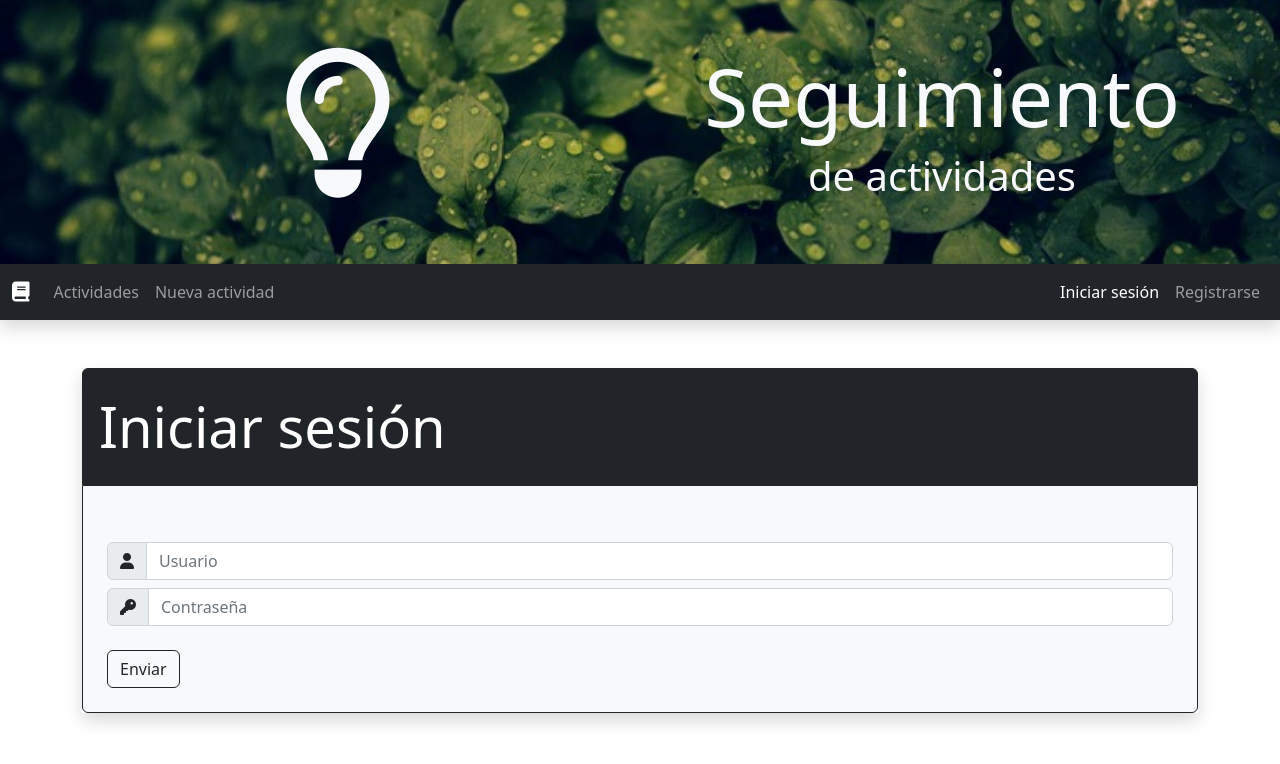
After one commit to tareas-desarrollo-web-django/curso-python-django-estudiantes, a Django app: page /usuarios/iniciar_sesion/ in a window 1280 px wide. The commit adds this page. Shown: the top 764 px of the page. Run offline with Django 4.2, Linux system fonts and the light colour scheme.

Commit message:
Inicio de sesión

```diff
--- a/Modulo 06/actividades/actividades/urls.py
+++ b/Modulo 06/actividades/actividades/urls.py
@@ -19,6 +19,7 @@ from django.urls import path, include
 
 urlpatterns = [
     path('admin/', admin.site.urls),
+    path('', include('core.urls')),
     path('bases/', include('bases.urls')),
     path('usuarios/', include('usuarios.urls')),
 ]
--- a/Modulo 06/actividades/core/templates/core/base.html
+++ b/Modulo 06/actividades/core/templates/core/base.html
@@ -12,6 +12,8 @@
     <title>Webstore</title>
 </head>
 <body>
+    {% url 'usuarios:registro' as url_registro %}
+    {% url 'usuarios:iniciar_sesion' as url_iniciar_sesion %}
 
     <!-- Cabecera -->
     <div class="container-fluid text-light p-5" id="cabecera">
@@ -51,12 +53,12 @@
                     </ul>
                     <ul class="navbar-nav mb-0 pt-3 pt-sm-0">
                         <li class="nav-item">
-                            <a class="nav-link " href="">
+                            <a class="nav-link {% if request.path == url_iniciar_sesion %}active{% endif %}" href="{% url 'usuarios:iniciar_sesion' %}">
                                 Iniciar sesión
                             </a>
                         </li>
                         <li class="nav-item">
-                            <a class="nav-link " href="">
+                            <a class="nav-link {% if request.path == url_registro %}active{% endif %}" href="{% url 'usuarios:registro' %}">
                                 Registrarse
                             </a>
                         </li>
--- /dev/null
+++ b/Modulo 06/actividades/core/urls.py
@@ -0,0 +1,8 @@
+from django.urls import path
+
+from . import views
+
+app_name = 'core'
+urlpatterns = [
+    path('', views.Home.as_view(), name='home'),
+]
--- /dev/null
+++ b/Modulo 06/actividades/usuarios/templates/usuarios/iniciar_sesion.html
@@ -0,0 +1,39 @@
+{% extends 'core/base.html' %}
+
+
+{% block contenido %}
+<div class="container align-center py-5">
+    <div class="shadow">
+        <h1 class="display-4 bg-dark text-white py-4 px-3 rounded-top border border-dark my-0">Iniciar sesión</h1>
+        <div class="rounded-bottom border border-dark  bg-light">
+
+            <form class="needs-validation p-4" method="post" novalidate>
+                {% csrf_token %}
+                <div class="input-group my-2 pt-4">
+                    <span class="input-group-text"><i class="fa-solid fa-user"></i></span>
+                    <input type="text" class="form-control" placeholder="Usuario" name="username" {% if form.username.value %}value="{{form.username.value}}"{% endif %} required>
+                    {% for error in form.username.errors %}
+                    <div class="invalid-feedback d-block">{{error}}</div>
+                    {% endfor %}
+                </div>
+                <div class="input-group my-2">
+                    <span class="input-group-text"><i class="fa-solid fa-key"></i></span>
+                    <input type="text" class="form-control" placeholder="Contraseña" name="password" {% if form.password.value %}value="{{form.password.value}}"{% endif %} required>
+                    {% for error in form.password.errors %}
+                    <div class="invalid-feedback d-block">{{error}}</div>
+                    {% endfor %}
+                </div>
+                {% for error in form.non_field_errors %}
+                <div class="invalid-feedback d-block">{{error}}</div>
+                {% endfor %}
+
+
+                <div class="d-flex mt-1 flex-wrap justify-content-between text-secondary align-items-baseline">
+                    <button type="submit" class="btn btn-outline-dark mt-3">Enviar</button>
+                </div>
+            </form>
+
+        </div>
+    </div>
+</div>
+{% endblock %}
--- a/Modulo 06/actividades/usuarios/urls.py
+++ b/Modulo 06/actividades/usuarios/urls.py
@@ -4,5 +4,8 @@ from . import views
 
 app_name = 'usuarios'
 urlpatterns = [
-    path('registro/', views.Registro.as_view(), name='registro')
+    path('registro/', views.Registro.as_view(), name='registro'),
+    path('iniciar_sesion/', views.IniciarSesion.as_view(), name='iniciar_sesion'),
+    path('cerrar_sesion/', views.CerrarSesion.as_view(), name='cerrar_sesion'),
+    path('cambiar_password/', views.CambiarPassword.as_view(), name='cambiar_password'),
 ]
--- a/Modulo 06/actividades/usuarios/views.py
+++ b/Modulo 06/actividades/usuarios/views.py
@@ -1,8 +1,9 @@
 from django.shortcuts import render
-from django.urls import reverse_lazy
+from django.urls import reverse_lazy, reverse
 from django.http import HttpResponse
-from django.views.generic import CreateView
+from django.views.generic import CreateView, View
 from django.contrib.auth.forms import UserCreationForm
+from django.contrib.auth.views import LoginView
 
 import pdb
 
@@ -12,4 +13,19 @@ class Registro(CreateView):
     template_name = 'usuarios/registro.html'
     # Este formulario espera los campos 'username', 'password1' y 'password2'
     form_class = UserCreationForm
-    success_url = reverse_lazy('usuarios:registro')
+    success_url = reverse_lazy('usuarios:iniciar_sesion')
+
+
+class IniciarSesion(LoginView):
+    template_name = 'usuarios/iniciar_sesion.html'
+    next_page = reverse_lazy('core:home')
+
+
+class CerrarSesion(View):
+    def get(self, request):
+        return HttpResponse('Vista de Cerrar Sesión')
+
+
+class CambiarPassword(View):
+    def get(self, request):
+        return HttpResponse('Vista de Cambiar Password')
```
Also changed, not shown: Modulo 06/actividades/core/views.py (+6 -1 lines).
